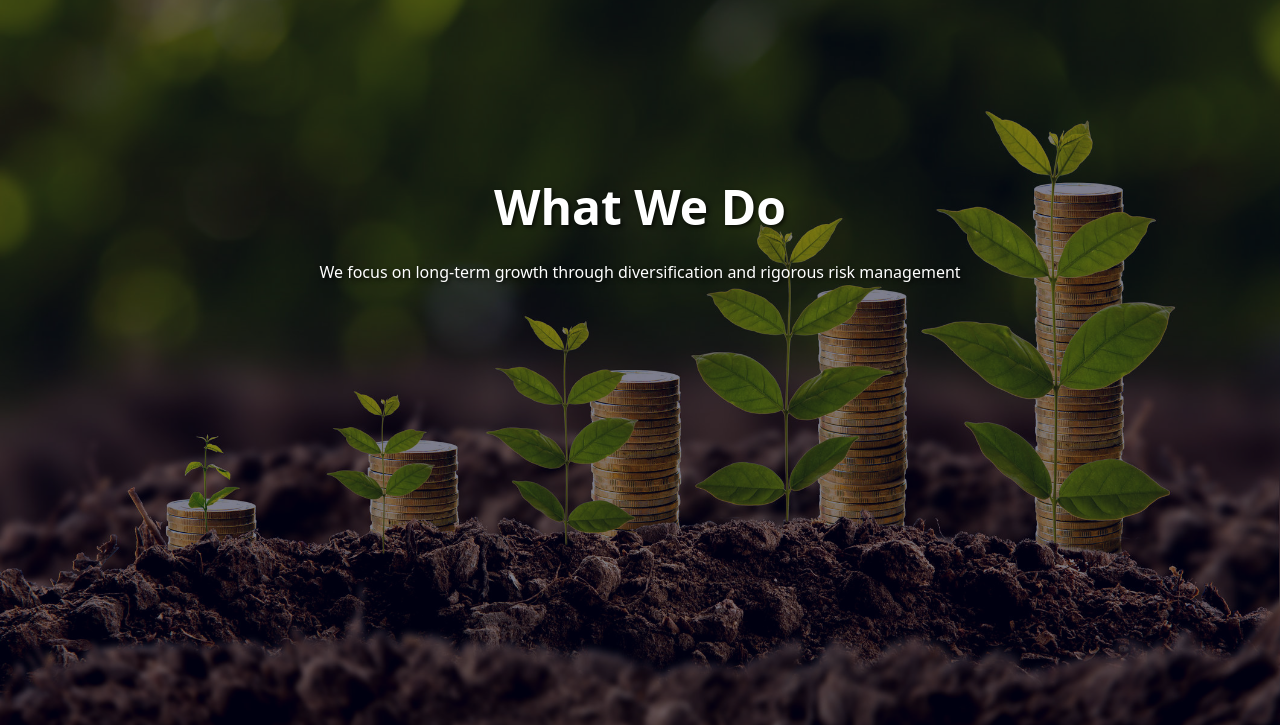
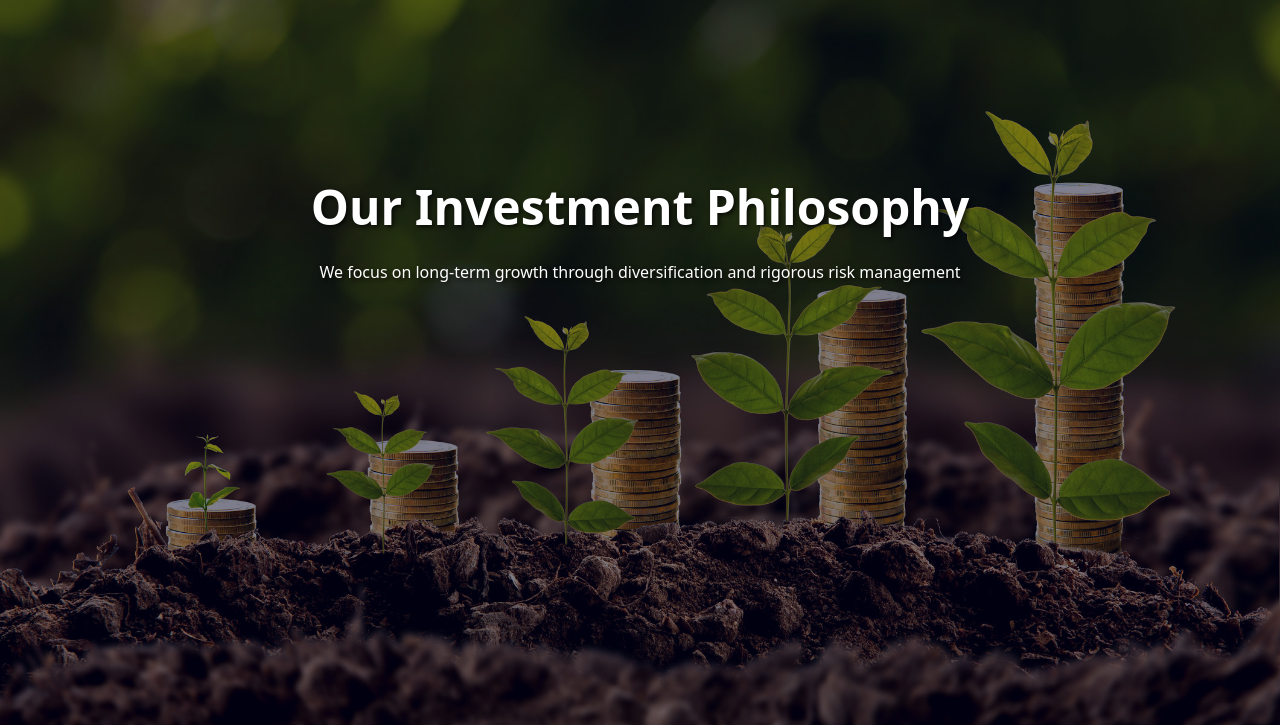
Before and after one commit to klinyc/ak8.github.io, a plain HTML site: page what-we-do.html in a window 1280 px wide. Shown: the part 75-800 px from the top of the page. Drawn offline with nearby package versions, Linux system fonts and the light colour scheme.

Commit message:
quick update - 2025.06.29

```diff
--- a/what-we-do.html
+++ b/what-we-do.html
@@ -37,7 +37,7 @@
     </nav>
     <main class="container-fluid p-0 flex-grow-1">
         <div class="whatwedo-bg rounded-3">
-            <h1 data-en="What We Do" data-zh="我们的业务">What We Do</h1>
+            <h1 data-en="Our Investment Philosophy" data-zh="我们的投资理念">What We Do</h1>
             <p data-en="We focus on long-term growth through diversification and rigorous risk management" data-zh="我们专注于通过分散风险和严格的风控管理达到长期稳健的价值增长">We focus on long-term growth through diversification and rigorous risk management</p>
         </div>
     </main>
```
